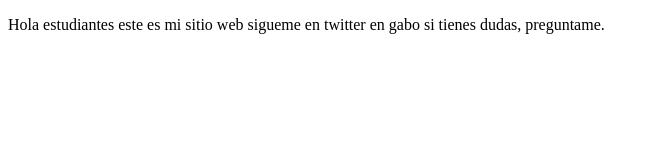
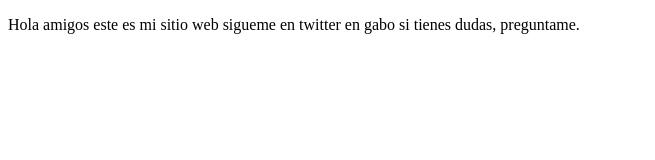
Before and after one commit to Gabonew/gaboproyectos, a plain HTML site: page index.html in a window 1280 px wide. Shown: the whole page, without its empty margins (0-655 px from the left). Drawn offline with Linux system fonts and the light colour scheme.

Commit message:
Cambios cambio a amigos

```diff
--- a/index.html
+++ b/index.html
@@ -8,7 +8,7 @@
 </head>
 <body>
     <p>
-       Hola estudiantes este es mi sitio web sigueme en twitter en gabo si tienes dudas, preguntame.
+       Hola amigos este es mi sitio web sigueme en twitter en gabo si tienes dudas, preguntame.
     </p>
 </body>
 </html>
```
